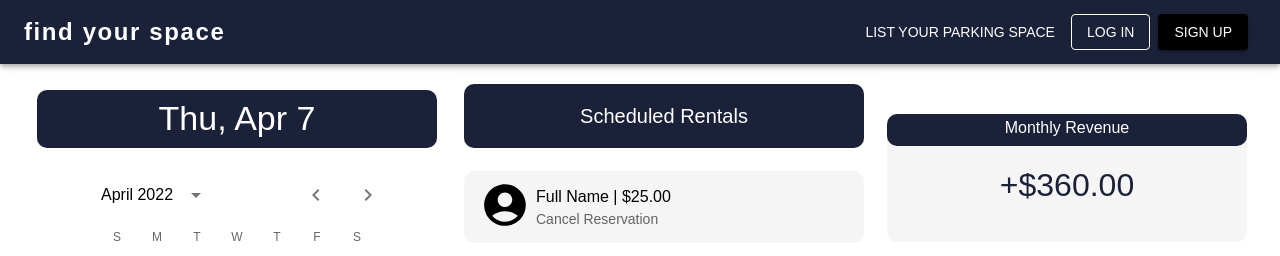
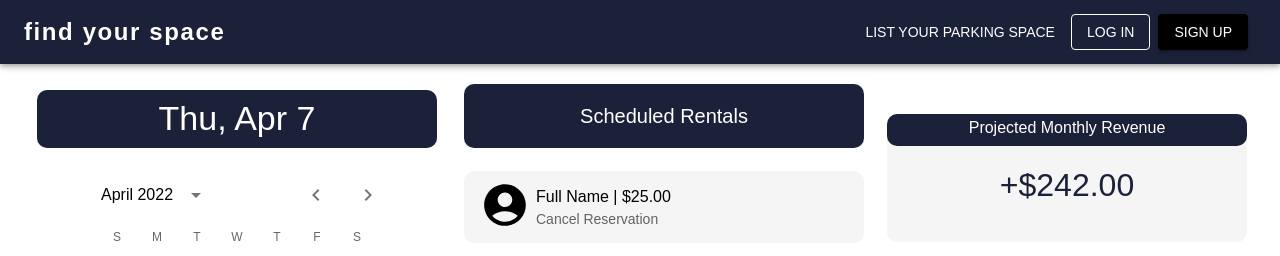
Before and after one commit to boc-bulbasaur/FindYourSpace, a Next.js app: page /ownerHistoryDash in a window 1280 px wide. Shown: the top 256 px of the page. Built offline with nearby package versions, Linux system fonts and the light colour scheme; a web font is replaced by a local one.

Commit message:
dynamically calculated project monthly revenue value to pass down as props

```diff
--- a/components/ownerMonthlyBreakdown.tsx
+++ b/components/ownerMonthlyBreakdown.tsx
@@ -2,11 +2,13 @@ import styles from '../styles/ownerHistoryDash.module.css';
 
 export default function O_MonthlyBreakdown(props) {
 
+  console.log('monthly breakdown props: ', props)
+
   return (
     <div className={styles.monthly_breakdown_container}>
         <div className={styles.mb_annual_revenue_container}>
-            <div className={styles.mb_ar_title}>Monthly Revenue</div>
-            <div className={styles.mb_ar_data}> +$360.00</div>
+            <div className={styles.mb_ar_title}>Projected Monthly Revenue</div>
+            <div className={styles.mb_ar_data}> +${props.total}.00</div>
         </div>
         <div className={styles.mb_occupancy_percentage_container}>
             <div className={styles.mb_op_title}> Occupancy %</div>
--- a/pages/ownerHistoryDash.tsx
+++ b/pages/ownerHistoryDash.tsx
@@ -1,4 +1,6 @@
 import { format, formatDistance, formatRelative, subDays } from 'date-fns'
+import * as React from 'react';
+import {useState} from 'react';
 
 import NavBar from "../components/navBar"
 import { ThemeProvider, createTheme } from "@mui/material";
@@ -35,7 +37,7 @@ export default function OwnerHistory( props ) {
       <div className={styles.owner_top_container}>
         <DatePicker />
         <O_RentalList />
-        <O_MonthlyBreakdown />
+        <O_MonthlyBreakdown total={props.total}/>
       </div>
       <O_RenderHistory  ownerHistory={props} />
     </ThemeProvider>
@@ -43,6 +45,10 @@ export default function OwnerHistory( props ) {
 }
 
 export async function getServerSideProps() {
+
+  //ServerSideProps will return: total rental listings
+
+  let total = 0;
 
   const rows = [
     { id: '0AE7C96D', fullName: 'Justo Marquez', startDateTime: '2022-04-20 8:00', endDateTime: '2022-04-20 12:00', duration: null, location: '1234 Example st', total: '$32.00', block: true },
@@ -55,9 +61,15 @@ export async function getServerSideProps() {
     { id: '49B6F40D', fullName: 'JT Liu', startDateTime: '2022-04-25 8:00', endDateTime: '2022-04-25 12:00', duration: null, location: '1234 Example st', total: '$25.00', block: null },
   ];
 
+  rows.forEach((entry) => {
+    let rentalValue = entry.total.slice(1)
+    total += Number(rentalValue)
+  })
+
   return {
     props: {
       userHistory: rows,
+      total
     },
   }
 }
```
Also changed, not shown: components/ownerRenderHistory.tsx (+2 -15 lines).
